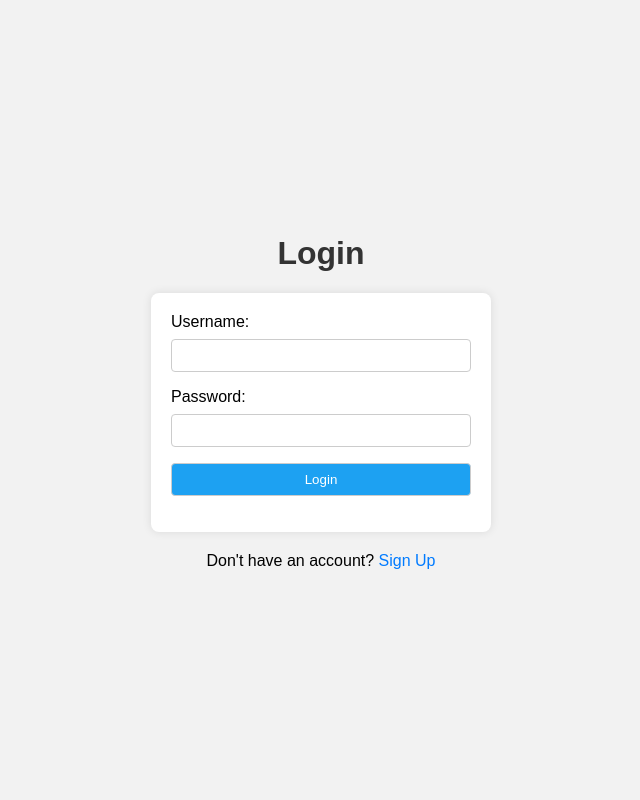
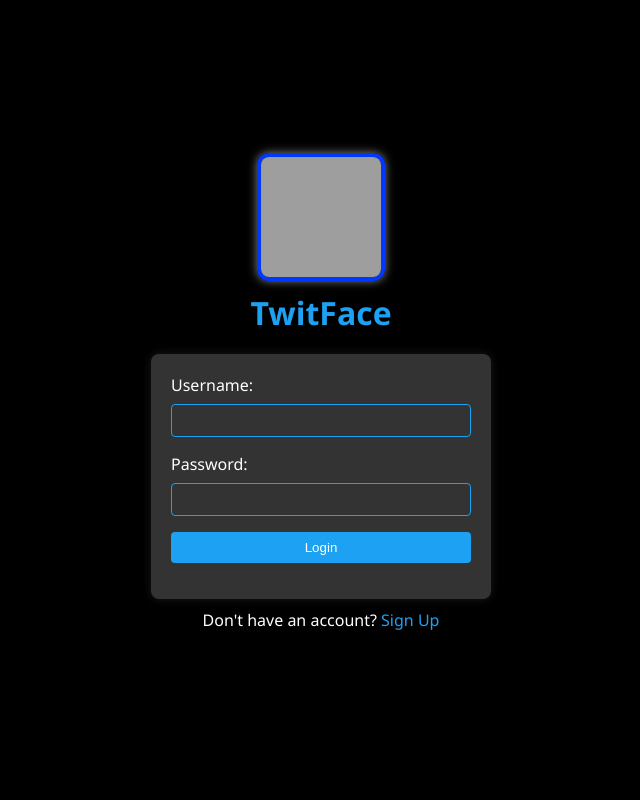
Before and after one commit to saharshgoenka/CSE412-SocialMediaSite, a Python web app: template flask/templates/login.html in a window 1280 px wide. Shown: the whole page, without its empty margins (319-959 px from the left). Run offline with Jinja, Linux system fonts and the light colour scheme; the template is opened without the code that fills it, so the values that code supplies are empty; grey boxes are pictures that could not be loaded.

Commit message:
revamp login page

```diff
--- a/flask/templates/login.html
+++ b/flask/templates/login.html
@@ -1,13 +1,14 @@
 <!DOCTYPE html>
 <html lang="en">
+
 <head>
     <meta charset="UTF-8">
     <meta name="viewport" content="width=device-width, initial-scale=1.0">
     <title>Login</title>
     <style>
         body {
-            font-family: Arial, sans-serif;
-            background-color: #f2f2f2;
+            font-family: 'Segoe UI', Tahoma, Geneva, Verdana, sans-serif;
+            background-color: #000;
             margin: 0;
             padding: 0;
             display: flex;
@@ -15,17 +16,35 @@
             align-items: center;
             justify-content: center;
             height: 100vh;
+            color: #fff;
         }
 
-        h1 {
-            color: #333;
+        #logo-container {
+            display: flex;
+            flex-direction: column;
+            align-items: center;
+            margin-bottom: 20px;
+        }
+
+        #logo {
+            width: 120px;
+            height: 120px;
+            border: 4px solid #0238fe; /* R:2 G:56 B:254 */
+            border-radius: 12px;
+            box-shadow: 0 0 10px rgba(255, 255, 255, 0.5);
+            margin-bottom: 10px;
+        }
+
+        .twitface-text {
+            color: #1DA1F2;
+            margin: 0;
         }
 
         form {
-            background-color: #fff;
+            background-color: #333;
             padding: 20px;
             border-radius: 8px;
-            box-shadow: 0 0 10px rgba(0, 0, 0, 0.1);
+            box-shadow: 0 0 10px rgba(255, 255, 255, 0.1);
             width: 300px;
             max-width: 100%;
         }
@@ -33,6 +52,7 @@
         label {
             display: block;
             margin-bottom: 8px;
+            color: #fff;
         }
 
         input {
@@ -40,14 +60,17 @@
             padding: 8px;
             margin-bottom: 16px;
             box-sizing: border-box;
-            border: 1px solid #ccc;
+            border: 1px solid #1DA1F2;
             border-radius: 4px;
+            background-color: #333;
+            color: #fff;
         }
 
         input[type="submit"] {
             background-color: #1DA1F2;
             color: white;
             cursor: pointer;
+            border: none;
         }
 
         input[type="submit"]:hover {
@@ -55,12 +78,12 @@
         }
 
         p {
-            margin-top: 20px;
+            margin-top: 10px;
             text-align: center;
         }
 
         a {
-            color: #007BFF;
+            color: #1DA1F2;
             text-decoration: none;
         }
 
@@ -69,17 +92,13 @@
         }
     </style>
 </head>
+
 <body>
-<h1>Login</h1>
-{% with messages = get_flashed_messages() %}
-{% if messages %}
-<ul class="messages">
-    {% for message in messages %}
-    <li>{{ message }}</li>
-    {% endfor %}
-</ul>
-{% endif %}
-{% endwith %}
+    <div id="logo-container">
+        <img id="logo" src="static/images/twitface.png" alt="TwitFace Logo">
+        <h1 class="twitface-text">TwitFace</h1>
+    </div>
+
     <form method="post" action="{{ url_for('login') }}">
         <label for="username">Username:</label>
         <input type="text" id="username" name="username" required><br>
@@ -92,4 +111,5 @@
 
     <p>Don't have an account? <a href="{{ url_for('signup') }}">Sign Up</a></p>
 </body>
+
 </html>
```
Lines whose indentation alone changed are shown as unchanged.
